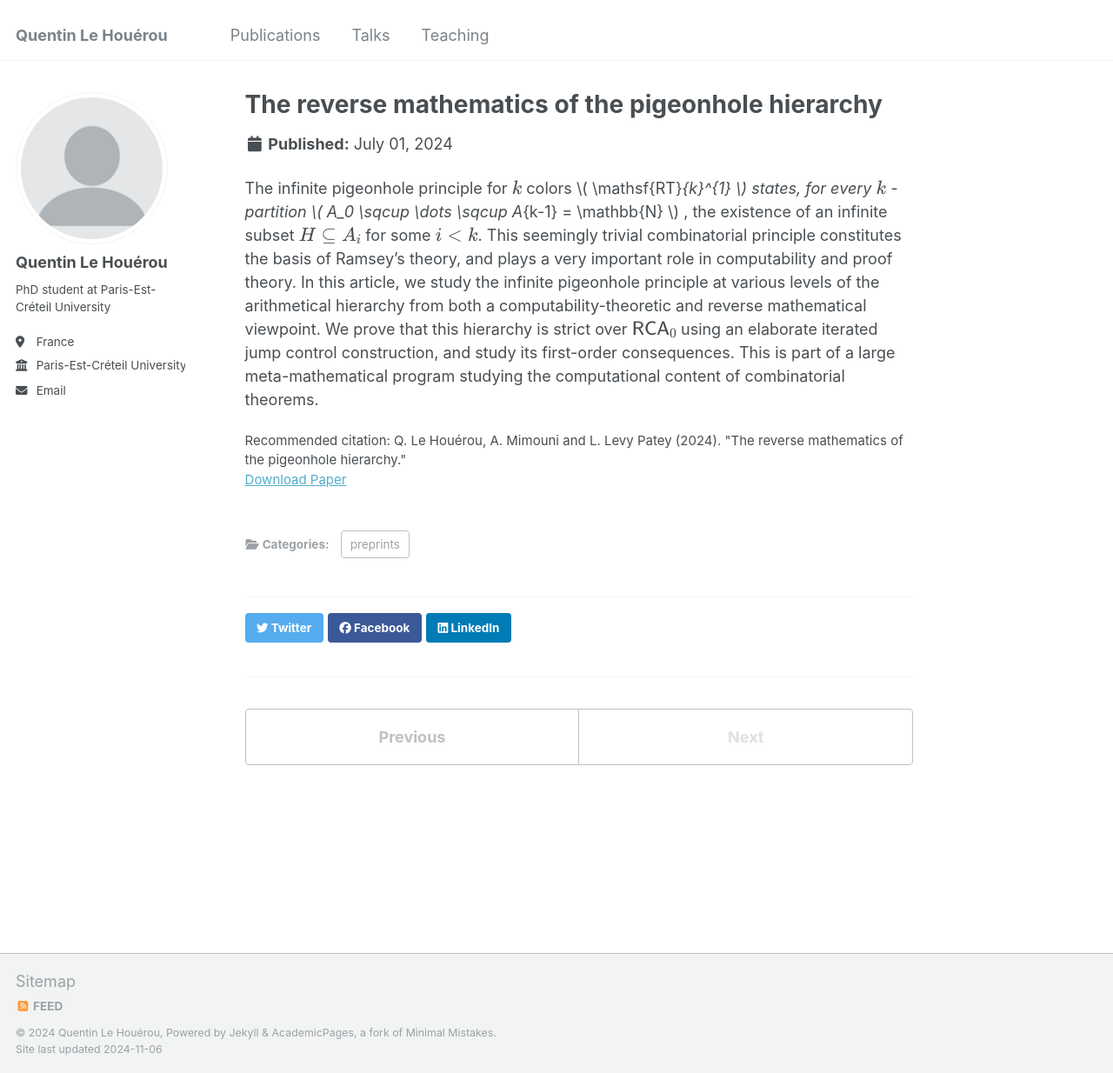
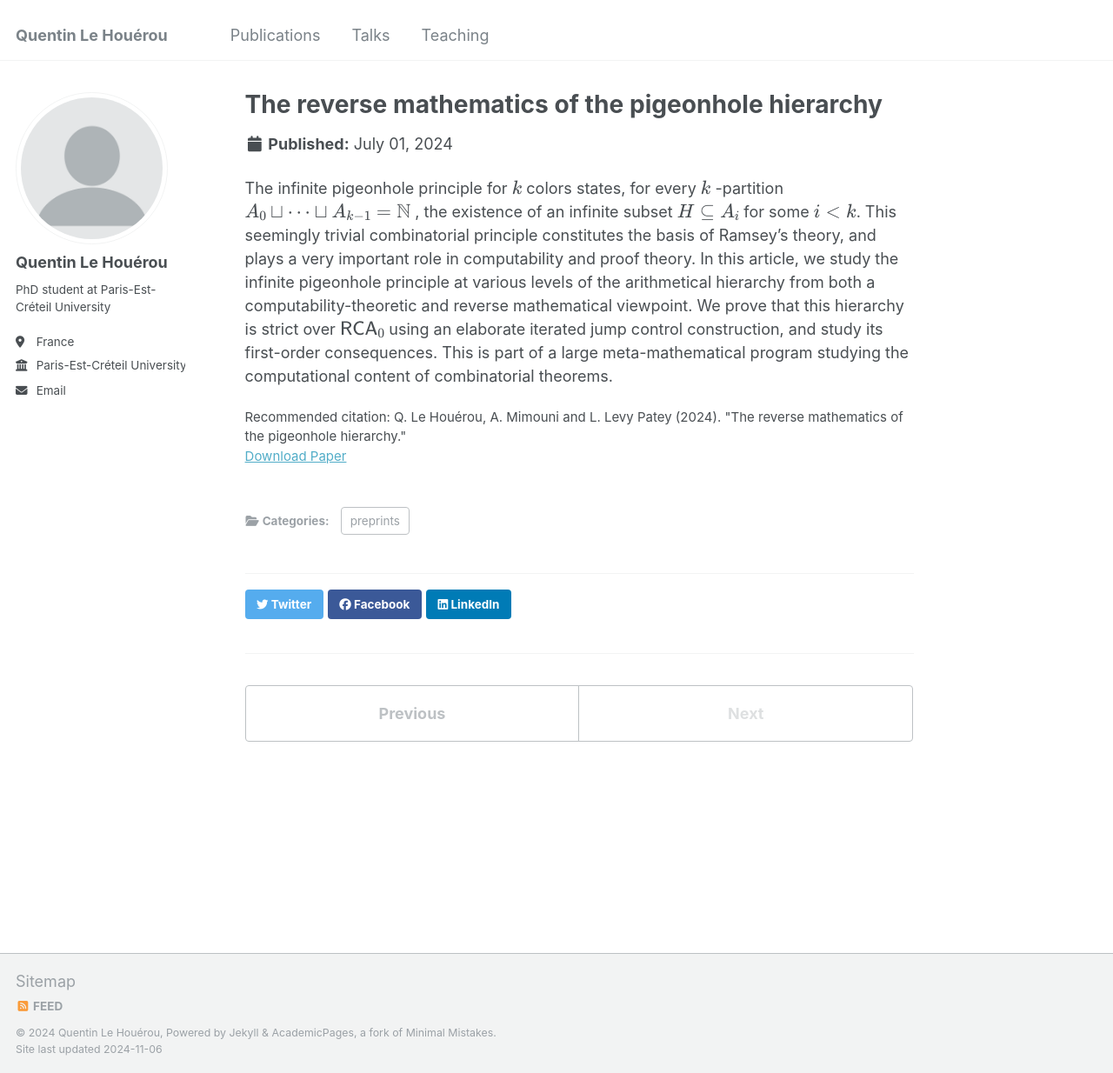
Before and after one commit to QuentinLH/quentinlh.github.io, a Jekyll site: the page built from _publications/houerou2024reverse.md, in a window 1280 px wide and 1234 px high. Shown: the whole window at 87% size. Built offline with Jekyll 4.4.1, drawn with Linux system fonts in a browser that asks for light colours.

Commit message:
markdown try 9

```diff
--- a/_publications/houerou2024reverse.md
+++ b/_publications/houerou2024reverse.md
@@ -10,4 +10,4 @@
 
 ---
 
-The infinite pigeonhole principle for \\( k \\) colors \\( \mathsf{RT}_{k}^{1} \\)  states, for every  \\( k \\) -partition \\( A_0 \sqcup \dots \sqcup A_{k-1} = \mathbb{N} \\) , the existence of an infinite subset \\(H \subseteq A_i\\) for some \\(i < k\\). This seemingly trivial combinatorial principle constitutes the basis of Ramsey's theory, and plays a very important role in computability and proof theory. In this article, we study the infinite pigeonhole principle at various levels of the arithmetical hierarchy from both a computability-theoretic and reverse mathematical viewpoint. We prove that this hierarchy is strict over \\(\mathsf{RCA}_0\\) using an elaborate iterated jump control construction, and study its first-order consequences. This is part of a large meta-mathematical program studying the computational content of combinatorial theorems.
+The infinite pigeonhole principle for \\( k \\) colors states, for every  \\( k \\) -partition \\( A_0 \sqcup \dots \sqcup A_{k-1} = \mathbb{N} \\) , the existence of an infinite subset \\(H \subseteq A_i\\) for some \\(i < k\\). This seemingly trivial combinatorial principle constitutes the basis of Ramsey's theory, and plays a very important role in computability and proof theory. In this article, we study the infinite pigeonhole principle at various levels of the arithmetical hierarchy from both a computability-theoretic and reverse mathematical viewpoint. We prove that this hierarchy is strict over \\(\mathsf{RCA}_0\\) using an elaborate iterated jump control construction, and study its first-order consequences. This is part of a large meta-mathematical program studying the computational content of combinatorial theorems.
```
